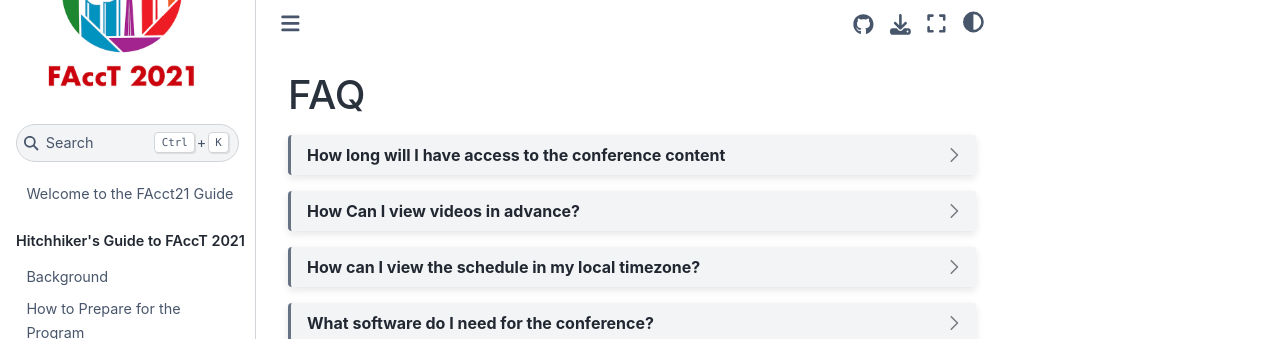
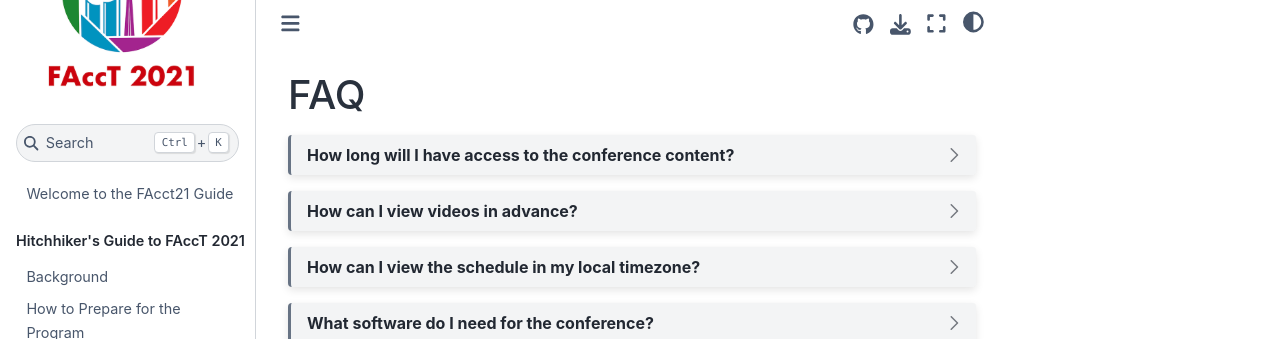
Before and after one commit to Facct22guide/Facct22guide.github.io, a Jupyter Book: the page built from FAQ.md, in a window 1280 px wide. Shown: the top 339 px of the page. Built offline with Jupyter Book 1.0.4 settings and Sphinx 7.4.7 and the Sphinx Book theme 1.1.4, drawn with Linux system fonts in a browser that asks for light colours.

Commit message:
typo + rephrase

````diff
--- a/FAQ.md
+++ b/FAQ.md
@@ -1,14 +1,16 @@
 # FAQ
 
-```{dropdown} How long will I have access to the conference content
 
-Registered participants will have access to the hub for ninety (90) days.
 
-Content will also be archived by ACM, but this will occur in different ways for different componets of the conference program.
+```{dropdown} How long will I have access to the conference content?
+
+Registered participants will have access to the conference hub, with all content, and the circle.so community for ninety (90) days.
+
+Content will also be archived to the conference website after that.
 ```
 
 
-```{dropdown} How Can I view videos in advance?
+```{dropdown} How can I view videos in advance?
 
 The [library](https://2021.facctconference.org/library) on the hub has all papers listed an a topic-wise filterable and sortable interface.
 
````
